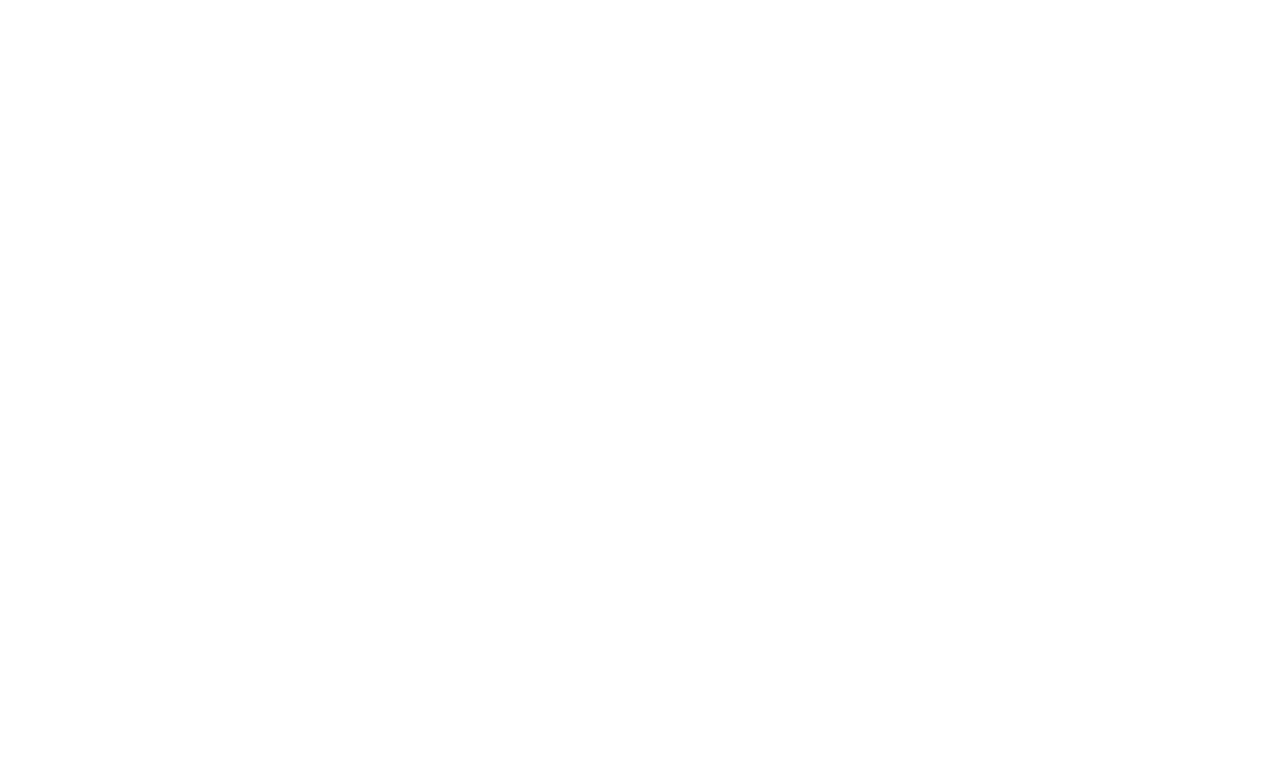
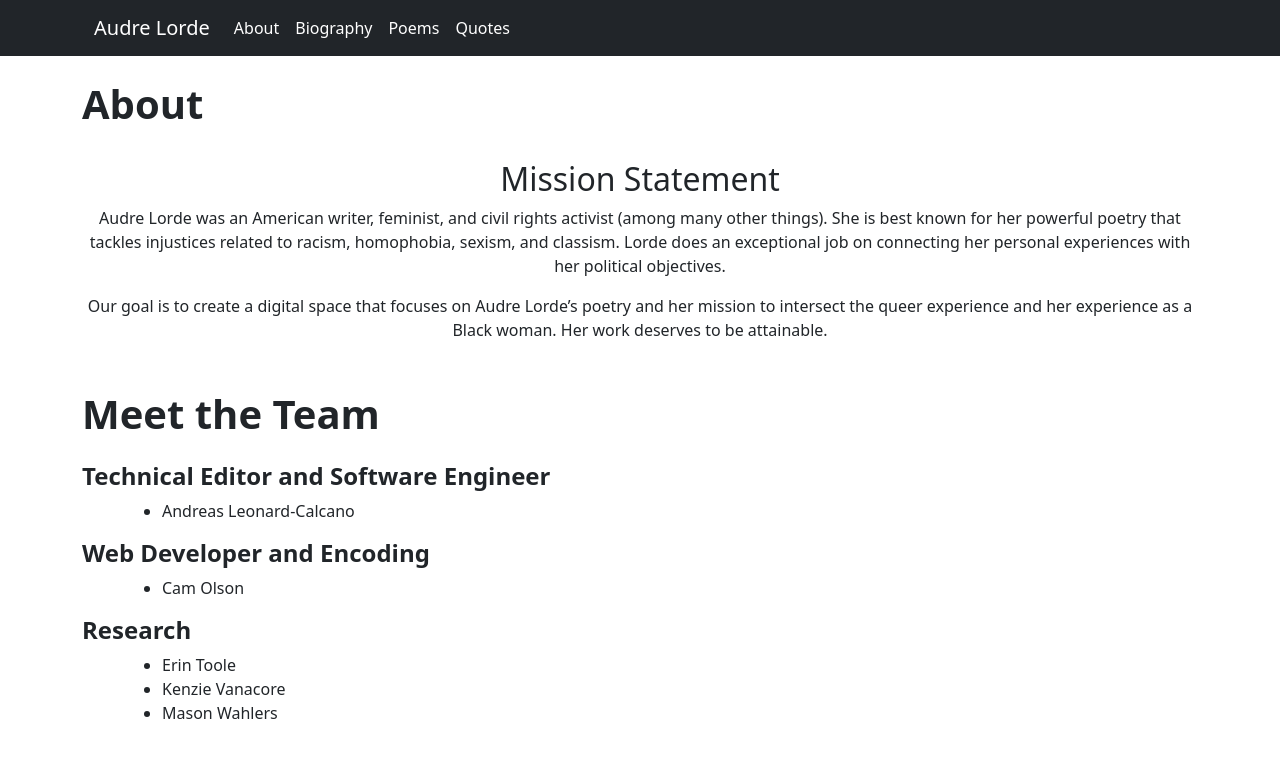
Before and after one commit to AndreasLc1103/DigitalHumanities101Final, a React (Create React App) app: page /about in a window 1280 px wide. Shown: the top 758 px of the page. Built offline with nearby package versions, Linux system fonts and the light colour scheme.

Commit message:
finsihed the about page

```diff
--- a/src/Pages/about/AboutPage.jsx
+++ b/src/Pages/about/AboutPage.jsx
@@ -0,0 +1,54 @@
+import { Container, Row, Col } from "reactstrap"
+import AudreNav from "../../Components/AudreNav"
+const AboutPage = () => {
+
+
+    return (
+        <div>
+            <Container>
+                <Row>
+                    <AudreNav style={{ marginBottom: "10rem" }}></AudreNav>
+                </Row>
+                <Row>
+                    <h1 className="fs-1 fw-bold" style={{ marginBottom: "2rem" }}>About</h1>
+                </Row>
+                <Row className="text-center"> <h2 className="">Mission Statement</h2></Row>
+                <Row style={{ marginBottom: "2rem" }}>
+                    <p className="text-center">Audre Lorde was an American writer, feminist, and civil rights activist (among many other things). She is best known for her powerful poetry that tackles injustices
+                        related to racism, homophobia, sexism, and classism.
+                        Lorde does an exceptional job on connecting her personal
+                        experiences with her political objectives. </p>
+                    <p className="text-center">Our goal is to create a digital space that focuses on Audre Lorde’s
+                        poetry and her mission to intersect the queer experience and her
+                        experience as a Black woman. Her work deserves to be attainable. </p>
+                </Row>
+
+                <Row style={{ marginBottom: "1rem" }}>
+                    <h3 className="fs-1 fw-bold">
+                        Meet the Team
+                    </h3>
+                </Row>
+                <Row>
+                    <h4 className="fw-bold">Technical Editor and Software Engineer</h4>
+                    <ul style={{ marginLeft: "5rem" }}>
+                        <li> Andreas Leonard-Calcano</li>
+                    </ul>
+                </Row>
+                <Row>
+                    <h4 className="fw-bold">Web Developer and Encoding</h4>
+                    <ul style={{ marginLeft: "5rem" }}>
+                        <li>Cam Olson</li>
+                    </ul>
+                </Row>
+                <Row>
+                    <h4 className="fw-bold">Research</h4>
+                    <ul style={{ marginLeft: "5rem" }}>
+                        <li>Erin Toole</li>
+                        <li>Kenzie Vanacore</li>
+                        <li>Mason Wahlers</li>
+                    </ul></Row>
+            </Container>
+        </div >
+    )
+}
+export default AboutPage;
--- a/src/index.css
+++ b/src/index.css
@@ -9,7 +9,7 @@
     font-family: source-code-pro, Menlo, Monaco, Consolas, "Courier New", monospace;
 }
 
-ul {
+.poemPageViewList{
     list-style-type: none;
     margin: 0;
     padding: 0;
--- a/src/index.js
+++ b/src/index.js
@@ -7,13 +7,14 @@
 import SplashPage from './Pages/SplashPage/SpashPage';
 import BioPage from './Pages/BioPage/BioPage';
 import QuotesPage from './Pages/quotesPage/QuotesPage'
+import AboutPage from './Pages/about/AboutPage'
 
 ReactDOM.render(
   <React.StrictMode>
     <BrowserRouter>
       <Routes>
         <Route path="/" element={<SplashPage />} />
-        <Route path="about"></Route>
+        <Route path="about" element={<AboutPage />}></Route>
         <Route path="biography" element={<BioPage />} />
         <Route path="home"></Route>
         <Route path="missionstatement" />
```
